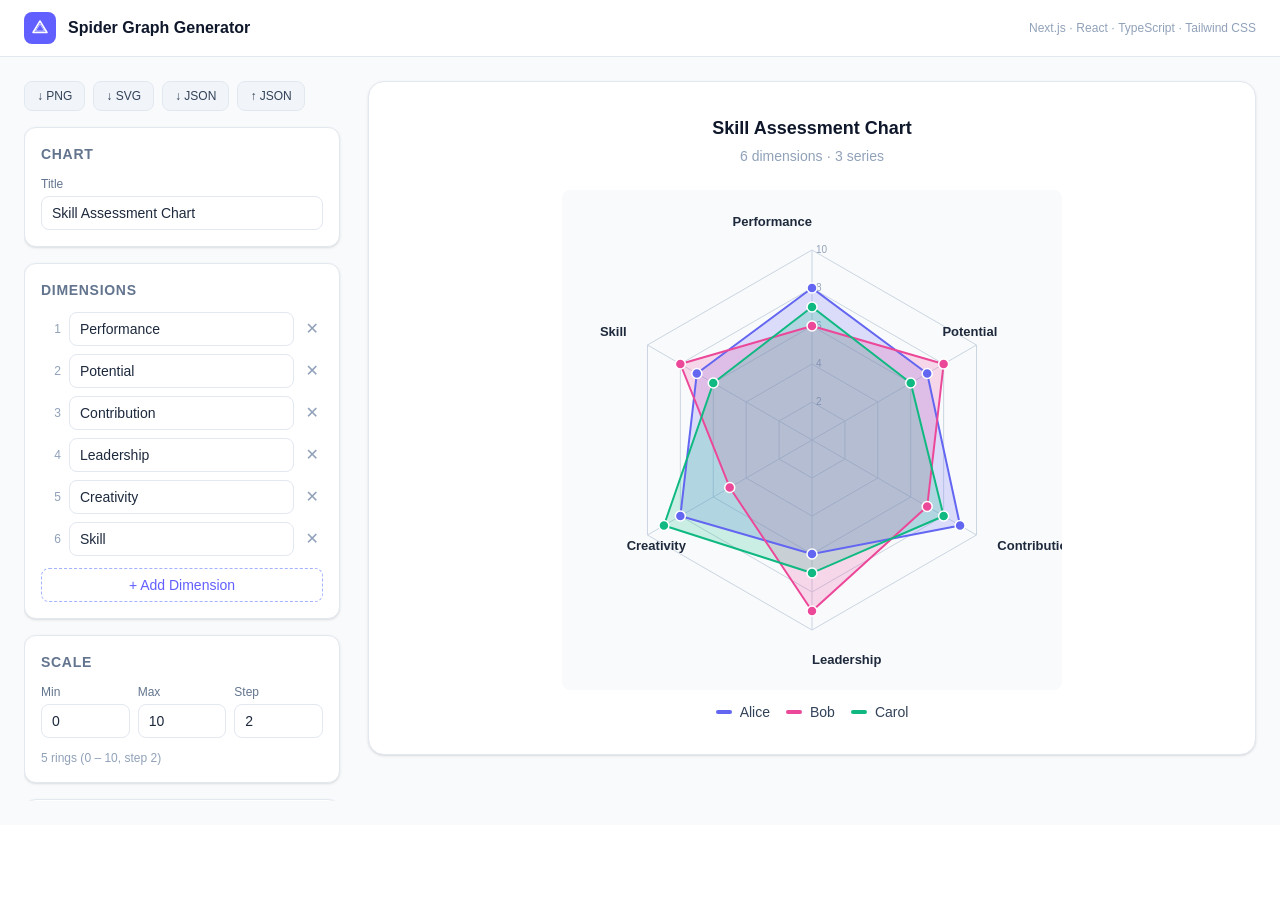
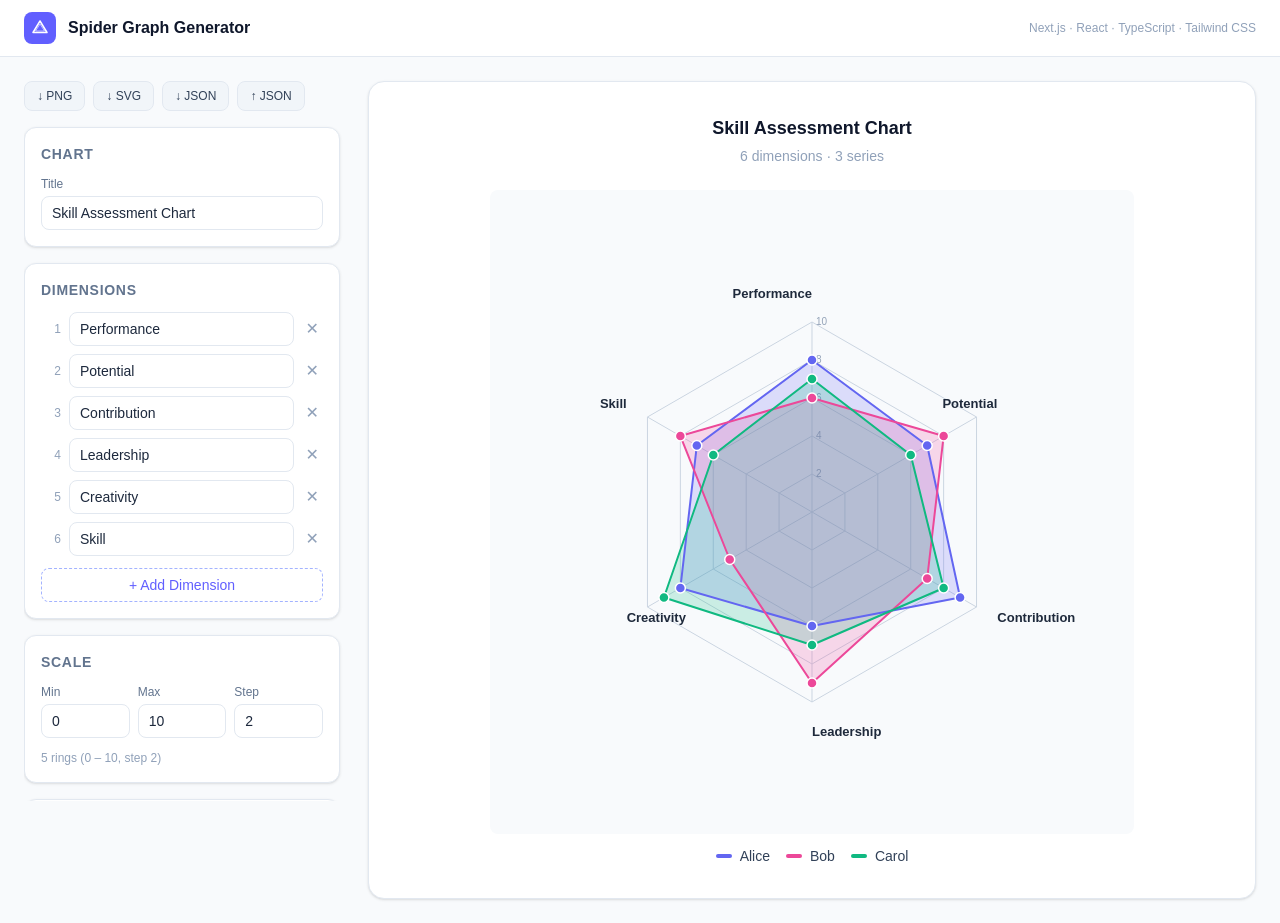
Before and after one commit to rmontero/spider, a Next.js app: page / in a window 1280 px wide. Before the commit the page ends 825 px from the top, so only its background shows below. Built offline with nearby package versions, Linux system fonts and the light colour scheme.

Commit message:
Give extra room for labels.
Signed-off-by: Roberto Montero <r@rob.cr>

```diff
--- a/components/spider-graph.tsx
+++ b/components/spider-graph.tsx
@@ -47,8 +47,12 @@ export default function SpiderGraph({
     color: "",
   });
 
-  const cx = width / 2;
-  const cy = height / 2;
+  // Expand the outer canvas so long labels have room and don't get clipped.
+  const canvasPadding = 72;
+  const canvasWidth = width + canvasPadding * 2;
+  const canvasHeight = height + canvasPadding * 2;
+  const cx = canvasPadding + width / 2;
+  const cy = canvasPadding + height / 2;
   // Leave room for labels on all sides
   const maxRadius = Math.min(width, height) / 2 - 60;
 
@@ -88,15 +92,15 @@ export default function SpiderGraph({
   return (
     <div className={`relative inline-block ${className}`}>
       <svg
-        width={width}
-        height={height}
-        viewBox={`0 0 ${width} ${height}`}
+        width={canvasWidth}
+        height={canvasHeight}
+        viewBox={`0 0 ${canvasWidth} ${canvasHeight}`}
         aria-label="Spider Graph"
         role="img"
       >
         {/* Optional grid background */}
         {config.showGridBackground && (
-          <rect x={0} y={0} width={width} height={height} fill="#f8fafc" rx={8} />
+          <rect x={0} y={0} width={canvasWidth} height={canvasHeight} fill="#f8fafc" rx={8} />
         )}
 
         {/* Concentric polygons (scale rings) */}
```
